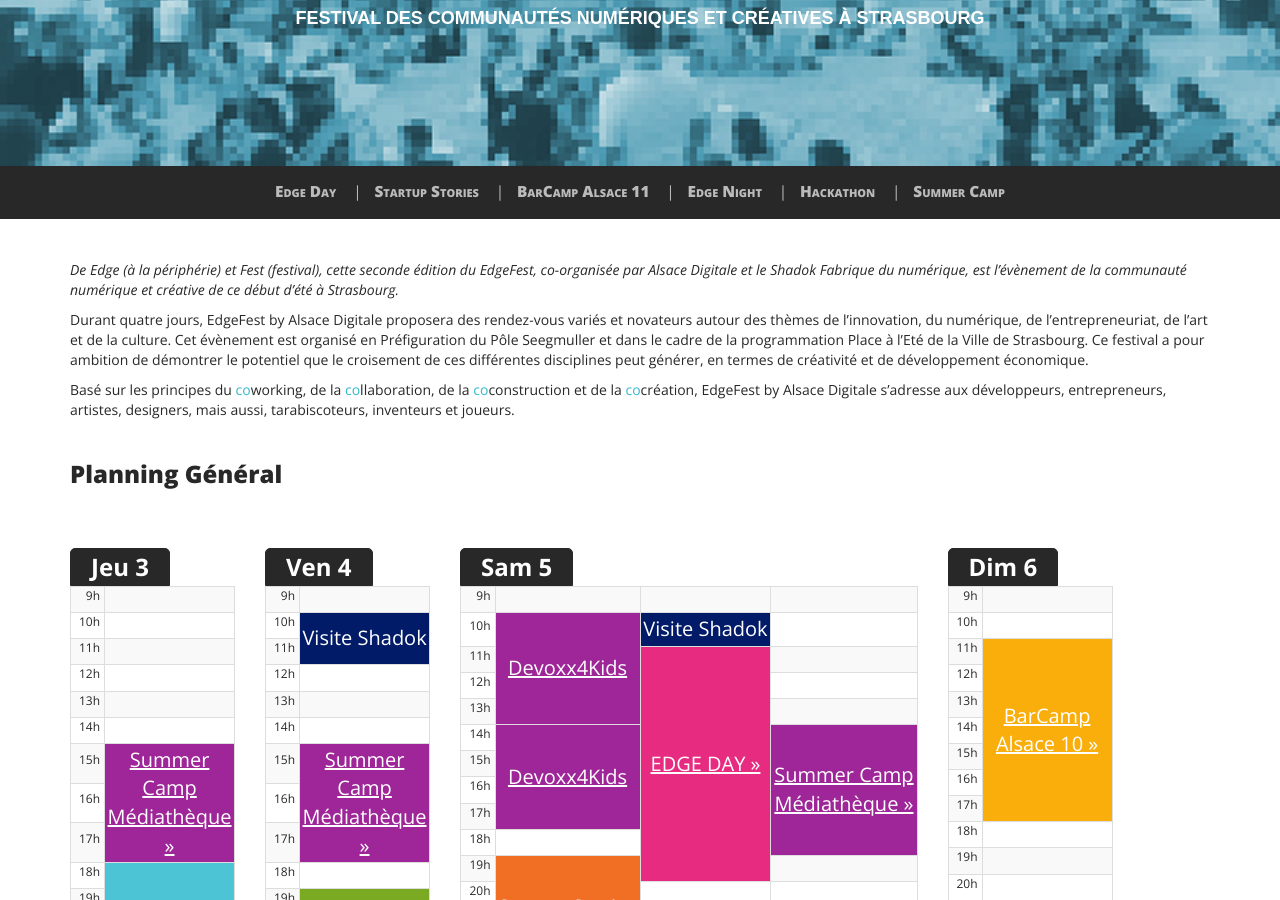
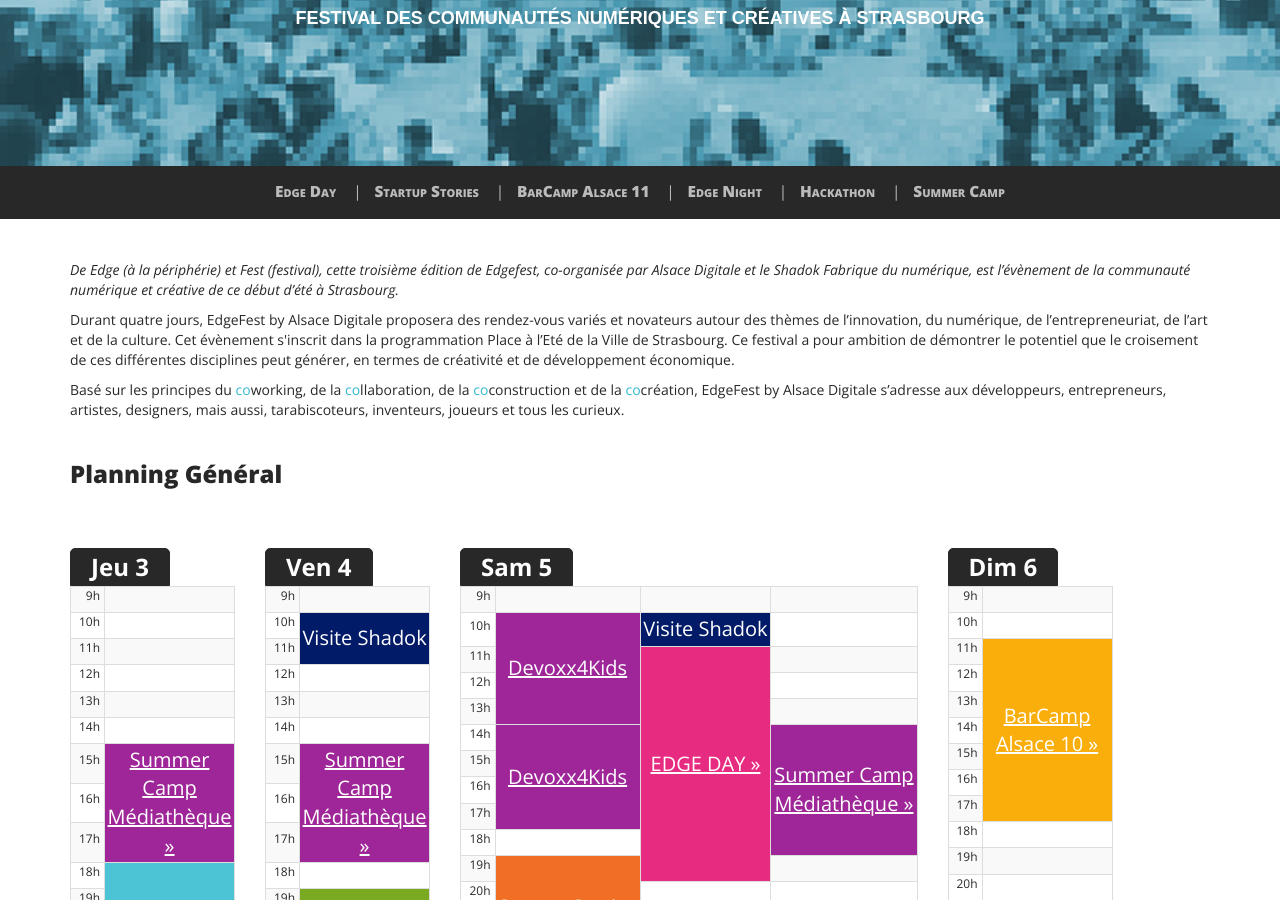
Before and after one commit to AlsaceDigitale/www.edgefest.fr-2019-temporary, a Jekyll site: the page built from index.html, in a window 1280 px wide and 900 px high, scrolled down 334 px. Built offline with Jekyll 4.4.1, drawn with Linux system fonts in a browser that asks for light colours; nearby versions of some CDN libraries; some web fonts are replaced.

Commit message:
mis à jour intro
bon je l'ai refait

```diff
--- a/_includes/intro.html
+++ b/_includes/intro.html
@@ -2,9 +2,9 @@
   <div class="container">
     <div class="row">
       <div class="col-xs-12">
-        <p><em>De Edge (à la périphérie) et Fest (festival), cette seconde édition du EdgeFest, co-organisée par Alsace Digitale et le Shadok Fabrique du numérique, est l’évènement de la communauté numérique et créative de ce début d’été à Strasbourg.</em></p>
-        <p>Durant quatre jours, EdgeFest by Alsace Digitale proposera des rendez-vous variés et novateurs  autour des thèmes de l’innovation, du numérique, de l’entrepreneuriat, de l’art et de la culture. Cet évènement est organisé en Préfiguration du Pôle Seegmuller et dans le cadre de la programmation Place à l’Eté de la Ville de Strasbourg. Ce festival a pour ambition de démontrer le potentiel que le croisement de ces différentes disciplines peut générer, en termes de créativité et de développement économique.</p>
-        <p>Basé sur les principes du <span class="co">co</span>working, de la <span class="co">co</span>llaboration, de la <span class="co">co</span>construction et de la <span class="co">co</span>création, EdgeFest by Alsace Digitale s’adresse aux développeurs, entrepreneurs, artistes, designers, mais aussi, tarabiscoteurs, inventeurs et joueurs.</p>
+        <p><em>De Edge (à la périphérie) et Fest (festival), cette troisième édition de Edgefest, co-organisée par Alsace Digitale et le Shadok Fabrique du numérique, est l’évènement de la communauté numérique et créative de ce début d’été à Strasbourg.</em></p>
+        <p>Durant quatre jours, EdgeFest by Alsace Digitale proposera des rendez-vous variés et novateurs  autour des thèmes de l’innovation, du numérique, de l’entrepreneuriat, de l’art et de la culture. Cet évènement s'inscrit dans la programmation Place à l’Eté de la Ville de Strasbourg. Ce festival a pour ambition de démontrer le potentiel que le croisement de ces différentes disciplines peut générer, en termes de créativité et de développement économique.</p>
+        <p>Basé sur les principes du <span class="co">co</span>working, de la <span class="co">co</span>llaboration, de la <span class="co">co</span>construction et de la <span class="co">co</span>création, EdgeFest by Alsace Digitale s’adresse aux développeurs, entrepreneurs, artistes, designers, mais aussi, tarabiscoteurs, inventeurs, joueurs et tous les curieux.</p>
       </div>
     </div>
   </div>
```
